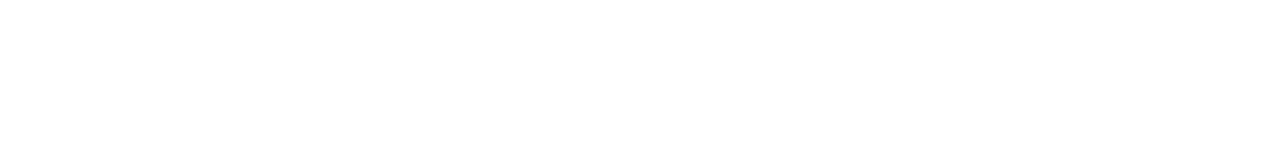
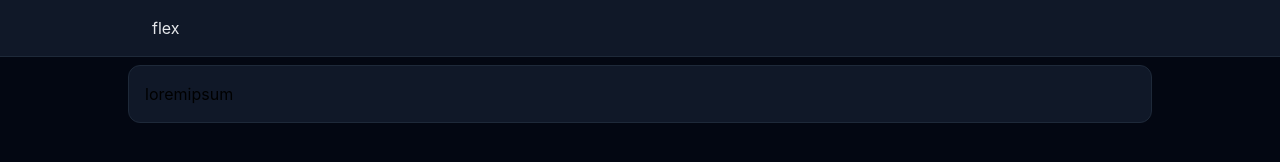
Before and after one commit to fknlatw/tiler-webpage, a website built with Vite: page index.html in a window 1280 px wide. Built offline with nearby package versions, Linux system fonts and the light colour scheme.

Commit message:
-add/header+main

```diff
--- a/index.html
+++ b/index.html
@@ -6,7 +6,7 @@
     <meta name="viewport" content="width=device-width, initial-scale=1.0" />
     <title>tiler-webpage</title>
   </head>
-  <body>
+  <body class="bg-gray-950">
     <div id="app"></div>
     <script type="module" src="/src/main.ts"></script>
   </body>
--- a/src/main.ts
+++ b/src/main.ts
@@ -1,3 +1,12 @@
 import "./style.css";
 
-document.getElementById("app")
+document.getElementById("app").innerHTML = `
+  <header class="border-gray-800 border-b bg-gray-900 text-gray-200 ">
+    <div class="flex px-6 py-4 mx-auto max-w-5xl">
+      flex
+    </div>
+  </header>
+  <main class="p-2">
+    <div class="p-4 rounded-xl bg-gray-900 border-gray-800 mx-auto border max-w-5xl">loremipsum</div>
+  </main>
+`
```
